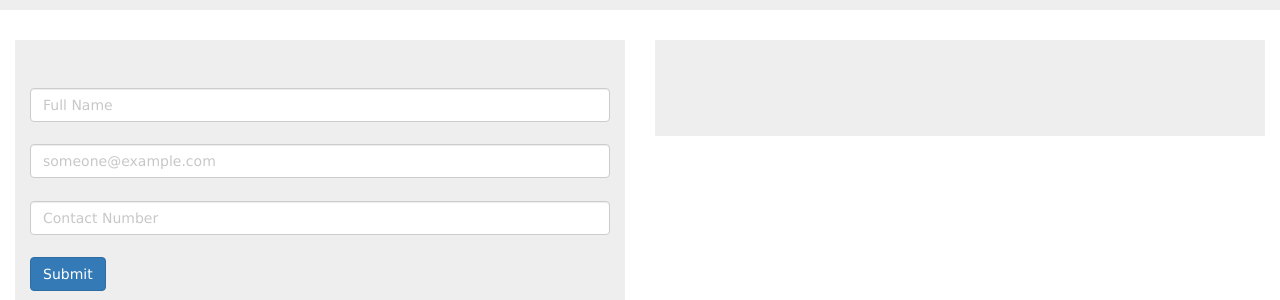
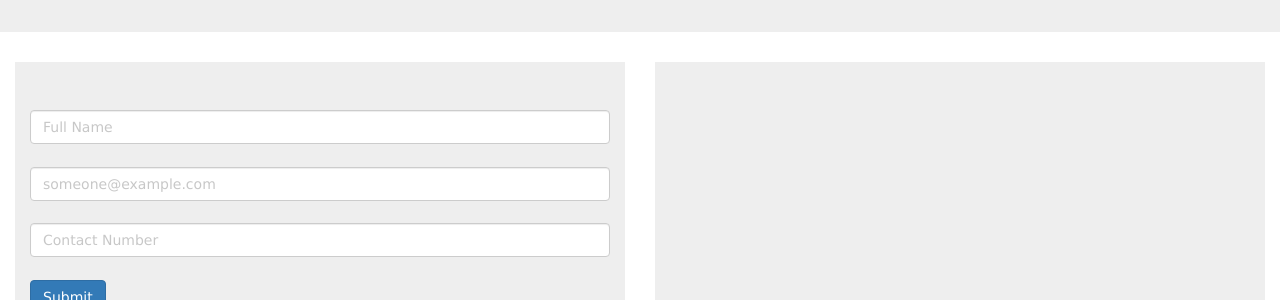
Before and after one commit to samraat-vm/Destemp, a plain HTML site: page index.html in a window 1280 px wide. Shown: the part 1559-1859 px from the top of the page. Drawn offline with nearby package versions, Linux system fonts and the light colour scheme.

Commit message:
Final Layout

```diff
--- a/index.html
+++ b/index.html
@@ -59,7 +59,7 @@
             </div>
    </div>
     <div class="logo">
-       <center><img src="https://picsum.photos/150/150/" alt="" class="dp"></center>
+       <center><img src="https://picsum.photos/150/150/" alt="" class="dp"></center> <br>
     </div>
     <div class="about" >
             <div class="jumbotron">
@@ -104,7 +104,7 @@
     </div>
     <div class="social-links">
         <div class="col-md-6">
-            <div class="jumbotron">
+            <div class="jumbotron" style="height:350px;">
                 <div class="container form-group">
                     <input type="text" placeholder="Full Name" id="fname" class="form-control"><br>
                     <input type="email" placeholder="someone@example.com" id="email" class="form-control" required><br>
@@ -122,14 +122,19 @@
             </div>
         </div>
         <div class="col-md-6">
-            <div class="jumbotron">
+            <div class="jumbotron" style="height:350px;">
                 <div class="container">
 
 
                 </div>
             </div>
         </div>
-
+    </div>
+    <footer>
+       <div class="container" style = "padding:20px;">
+            <center>&copy;2018 Portfolio&trade; </center>
+        </div>
+    </footer>
 
 
 
```
Also changed, not shown: style.css (line endings or trailing spaces).
